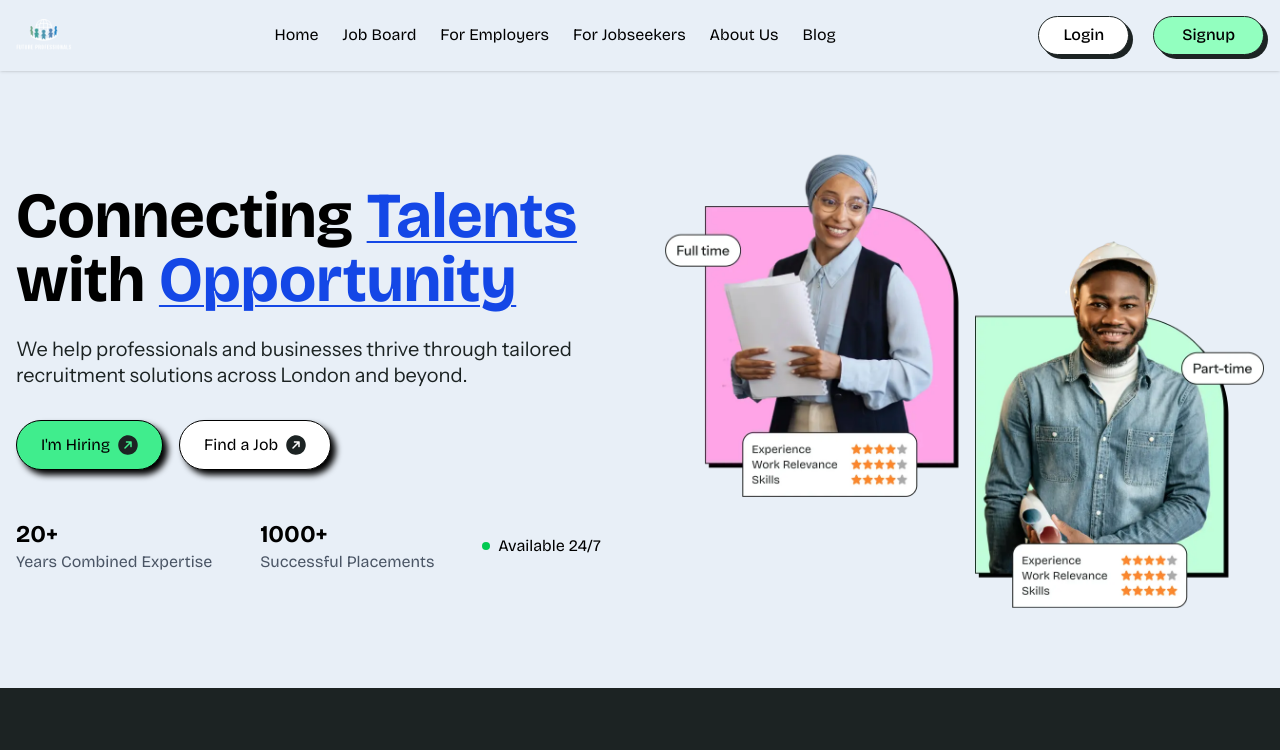
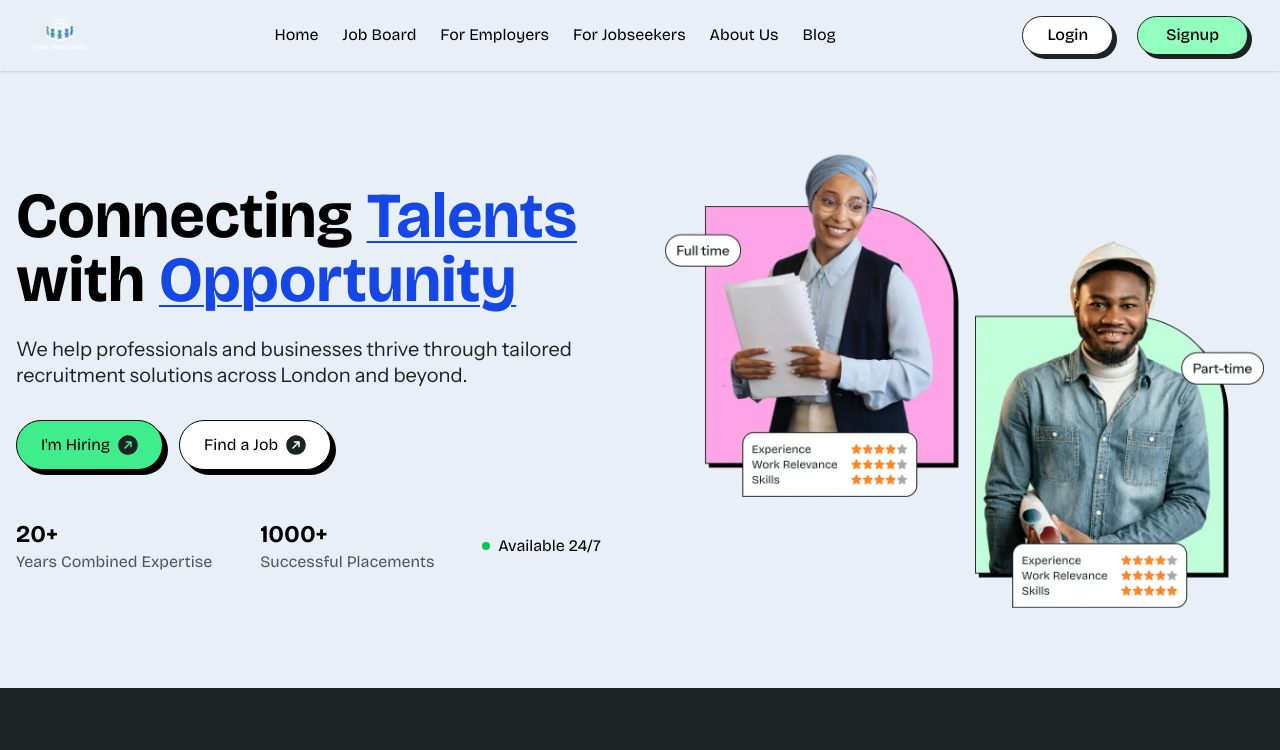
Before and after one commit to ndrew98/futurePro, a React (Vite) app: page / in a window 1280 px wide. Shown: the top 750 px of the page. Built offline with nearby package versions, Linux system fonts and the light colour scheme.

Commit message:
design changes

```diff
--- a/src/components/HeroSection.jsx
+++ b/src/components/HeroSection.jsx
@@ -34,7 +34,7 @@ function HeroSection() {
                 className="text-center text-black rounded-full px-6 py-3 flex items-center border border-black hover:border-gray-400 transition-colors"
                 style={{
                   backgroundColor: "#40ED8D",
-                  boxShadow: "5px 5px 6px rgba(0, 0, 0, 1)",
+                  boxShadow: "5px 5px 0 0 #000000",
                 }}
               >
                 I'm Hiring
@@ -56,7 +56,7 @@ function HeroSection() {
                 to="/jobseekers"
                 className="bg-white border border-black text-black px-6 py-3 rounded-full flex items-center"
                 style={{
-                  boxShadow: "5px 5px 6px rgba(0, 0, 0, 1)",
+                  boxShadow: "5px 5px 0 0 #000000",
                 }}
               >
                 Find a Job
--- a/src/components/Navbar.jsx
+++ b/src/components/Navbar.jsx
@@ -7,10 +7,10 @@ function Navbar() {
 
   return (
     <nav
-      className="navbar py-4 shadow-sm"
-      style={{ backgroundColor: "var( --color-background)" }}
+      className="navbar py-4 shadow-sm w-full"
+      style={{ backgroundColor: "var(--color-background)" }}
     >
-      <div className="container mx-auto px-4">
+      <div className="w-full max-w-7xl mx-auto px-4 sm:px-6 lg:px-8">
         <div className="flex justify-between items-center">
           {/* Logo */}
           <Link to="/" className="flex items-center">
@@ -46,7 +46,7 @@ function Navbar() {
             </NavLink>
           </div>
 
-          {/* Auth Buttons - With custom color and dark shadow styling */}
+          {/* Auth Buttons */}
           <div className="hidden md:flex items-center gap-6">
             <Link
               to="/login"
@@ -56,10 +56,8 @@ function Navbar() {
             </Link>
             <Link
               to="/signup"
-              className=" main-button text-black py-2 px-7 transition-colors"
-              style={{
-                backgroundColor: "#92FFBF",
-              }}
+              className="main-button text-black py-2 px-7 transition-colors"
+              style={{ backgroundColor: "#92FFBF" }}
             >
               Signup
             </Link>
@@ -123,10 +121,11 @@ function Navbar() {
             >
               Blog
             </Link>
+
             <div className="mt-4 flex flex-col space-y-2">
               <Link
                 to="/login"
-                className="text-center text-black border  border-gray-300 py-2 rounded-full hover:border-gray-400"
+                className="text-center text-black border border-gray-300 py-2 rounded-full hover:border-gray-400"
                 style={{ boxShadow: "0px 2px 4px rgba(0, 0, 0, 1)" }}
               >
                 Login
--- a/src/index.css
+++ b/src/index.css
@@ -11,9 +11,13 @@
   --color-text: #333333;
 }
 
+html, body {
+  overflow-x: hidden;
+}
 body {
   margin: 0;
   padding: 0;
   background-color: var(--color-background);
   font-family: 'Bricolage Grotesque', sans-serif;
+
 }
```
